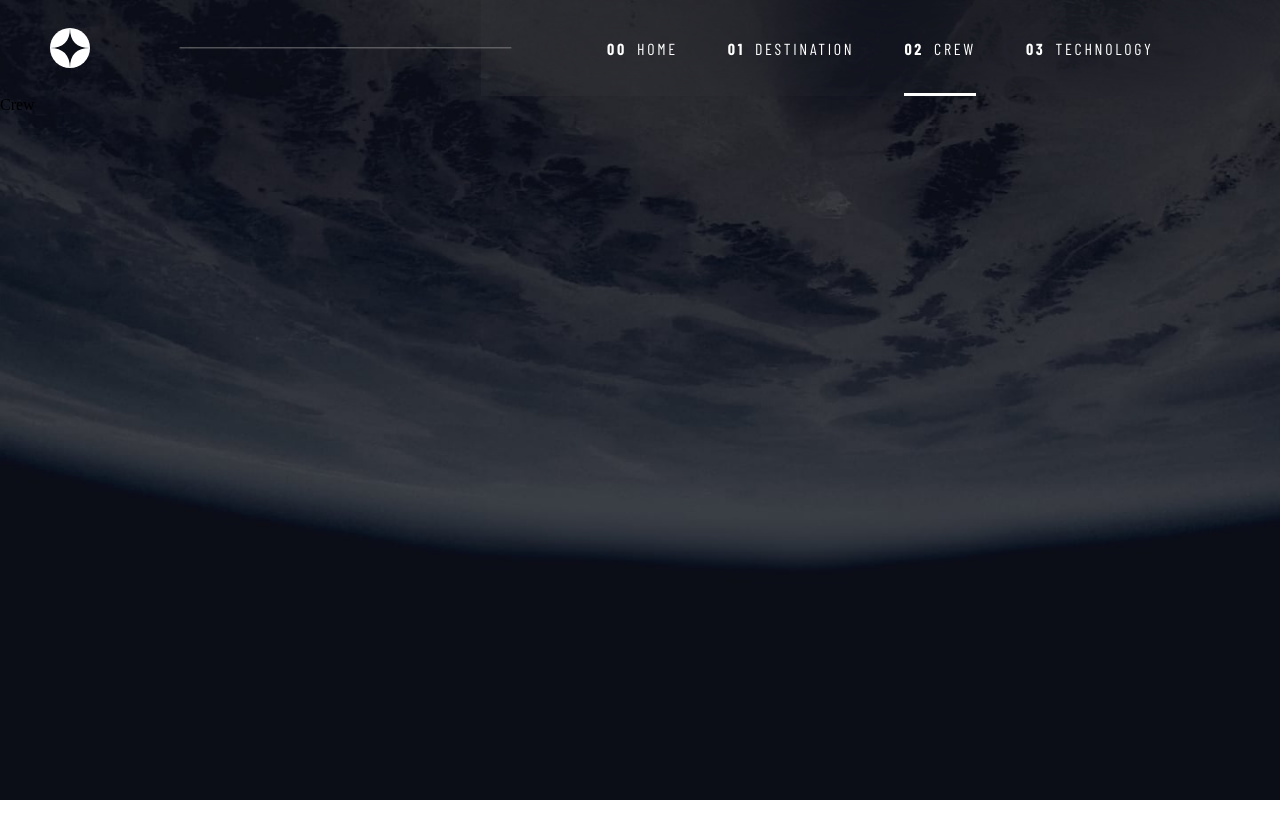
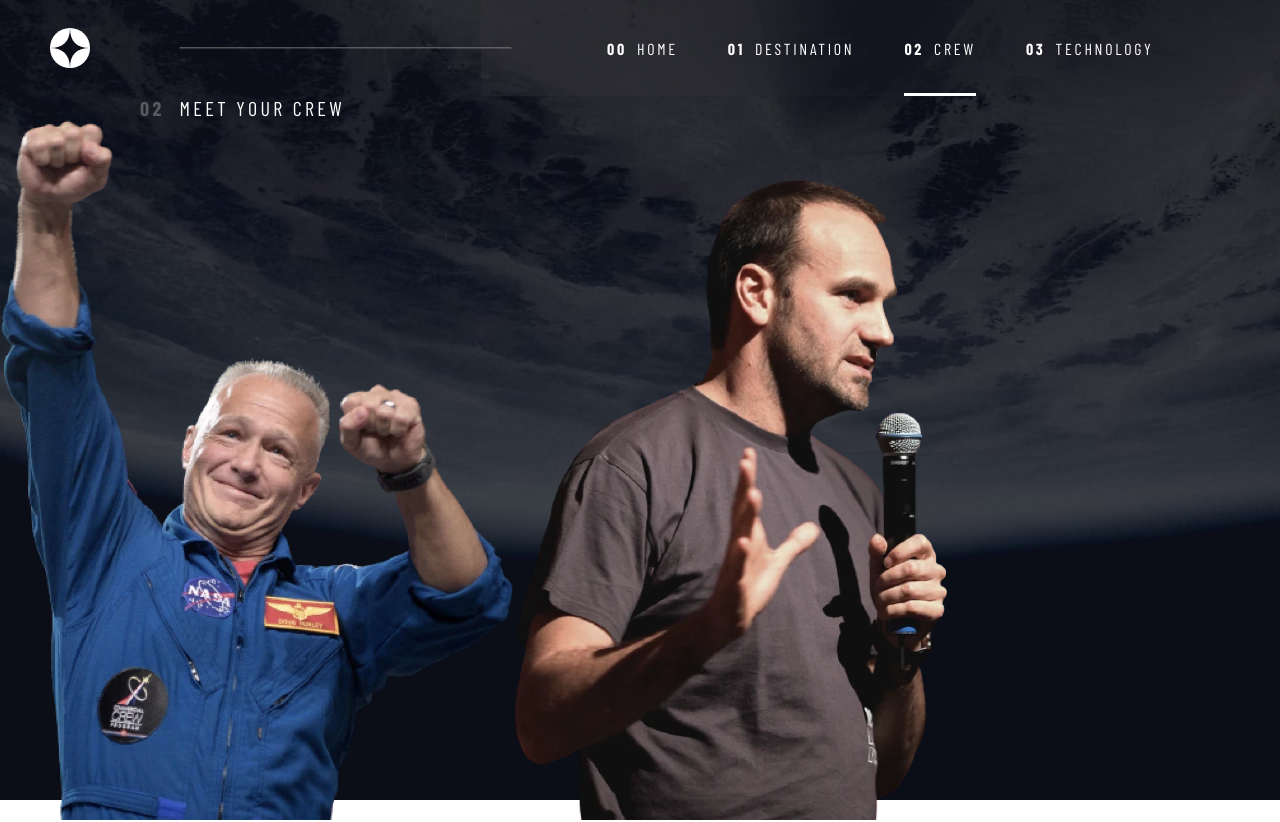
Before and after one commit to AlexDDevv/space-tourism, a React (Vite) app: page /crew in a window 1280 px wide. Shown: the top 822 px of the page. Before the commit the page ends 800 px from the top, so only its background shows below. Built offline with nearby package versions, Linux system fonts and the light colour scheme; a web font is replaced by a local one.

Commit message:
Call CrewCarrousel in Crew page

```diff
--- a/src/pages/Crew.jsx
+++ b/src/pages/Crew.jsx
@@ -1,7 +1,16 @@
 import React from 'react'
+import CrewCarrousel from '../components/crew/CrewCarrousel'
+import transition from '../utils/transition'
 
-export default function Crew() {
-  return (
-    <div>Crew</div>
-  )
+const Crew = () => {
+    return (
+        <main className='crew-main'>
+            <section className='section-crew'>
+                <h1 className='meet-crew title-page'><span>02</span>Meet your crew</h1>
+                <CrewCarrousel />
+            </section>
+        </main>
+    )
 }
+
+export default transition(Crew)
```
